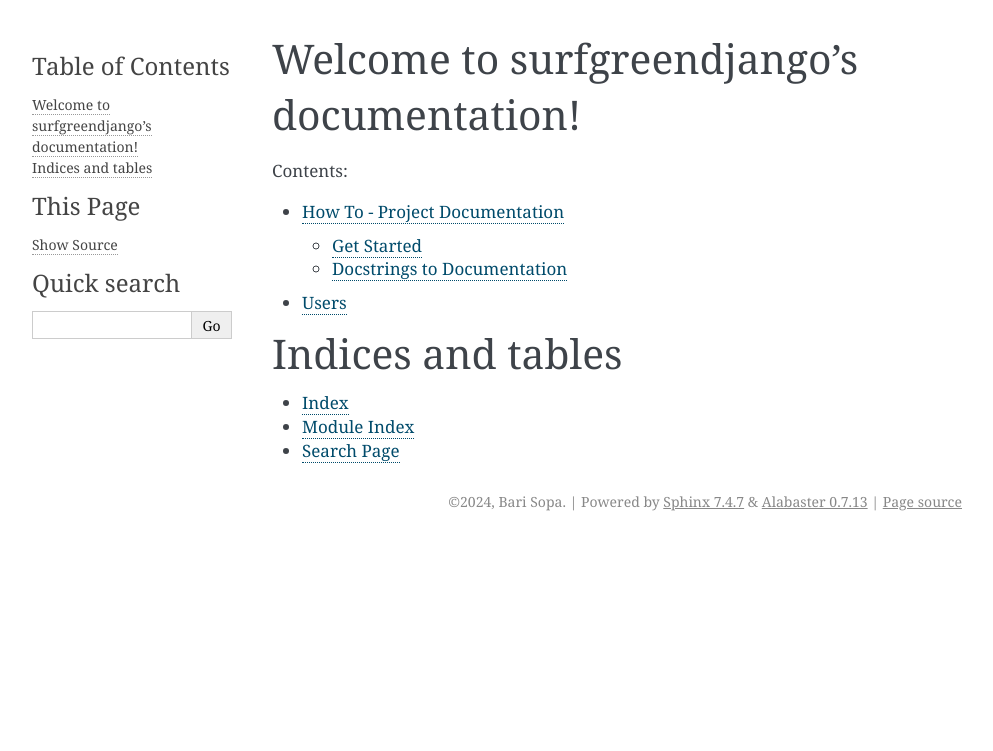
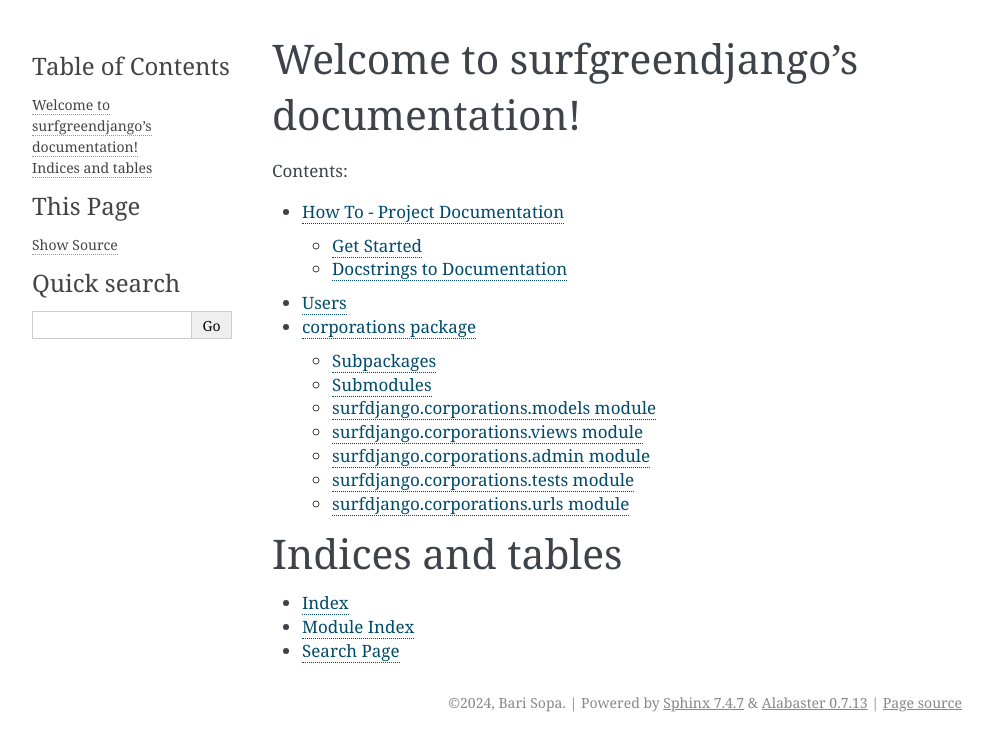
Before and after one commit to Khroxx/surfdjango, a Sphinx documentation site: the page built from docs/index.rst, in a window 1280 px wide. Shown: the top 751 px of the page, without its empty margins (148-1141 px from the left). Built offline with Sphinx 7.4.7, drawn with Linux system fonts in a browser that asks for light colours.

Commit message:
docker localhost and docs running
configured docker compose to use as localhost. configured and built sphinx docs with corporations added and running with docker locally aswell

```diff
--- a/docker-compose.docs.yml
+++ b/docker-compose.docs.yml
@@ -9,8 +9,9 @@ services:
       - ./.envs/.local/.django
     volumes:
       - ./docs:/docs:z
-      - ./config:/app/config:z
-      - ./surfdjango:/app/surfdjango:z
+      - ./config:/docs/config:z
+      - ./surfdjango:/docs/surfdjango:z
+    working_dir: /docs
     ports:
       - '9000:9000'
     command: /start-docs
--- a/docs/conf.py
+++ b/docs/conf.py
@@ -14,6 +14,7 @@
 import os
 import sys
 import django
+
 
 if os.getenv("READTHEDOCS", default=False) == "True":
     sys.path.insert(0, os.path.abspath(".."))
--- /dev/null
+++ b/docs/corporations.rst
@@ -0,0 +1,44 @@
+corporations package
+====================
+
+Subpackages
+-----------
+.. toctree::
+   :maxdepth: 4
+
+Submodules
+----------
+surfdjango.corporations.models module
+-------------------------------------
+.. automodule:: surfdjango.corporations.models
+   :members:
+   :undoc-members:
+   :show-inheritance:
+
+surfdjango.corporations.views module
+------------------------------------
+.. automodule:: surfdjango.corporations.views
+   :members:
+   :undoc-members:
+   :show-inheritance:
+
+surfdjango.corporations.admin module
+------------------------------------
+.. automodule:: surfdjango.corporations.admin
+   :members:
+   :undoc-members:
+   :show-inheritance:
+
+surfdjango.corporations.tests module
+------------------------------------
+.. automodule:: surfdjango.corporations.tests
+   :members:
+   :undoc-members:
+   :show-inheritance:
+
+surfdjango.corporations.urls module
+-----------------------------------
+.. automodule:: surfdjango.corporations.urls
+   :members:
+   :undoc-members:
+   :show-inheritance:
--- a/docs/index.rst
+++ b/docs/index.rst
@@ -12,6 +12,7 @@ Welcome to surfgreendjango's documentation!
 
    howto
    users
+   corporations
 
 
 
```
Also changed, not shown: .readthedocs.yml, 2 other files.
